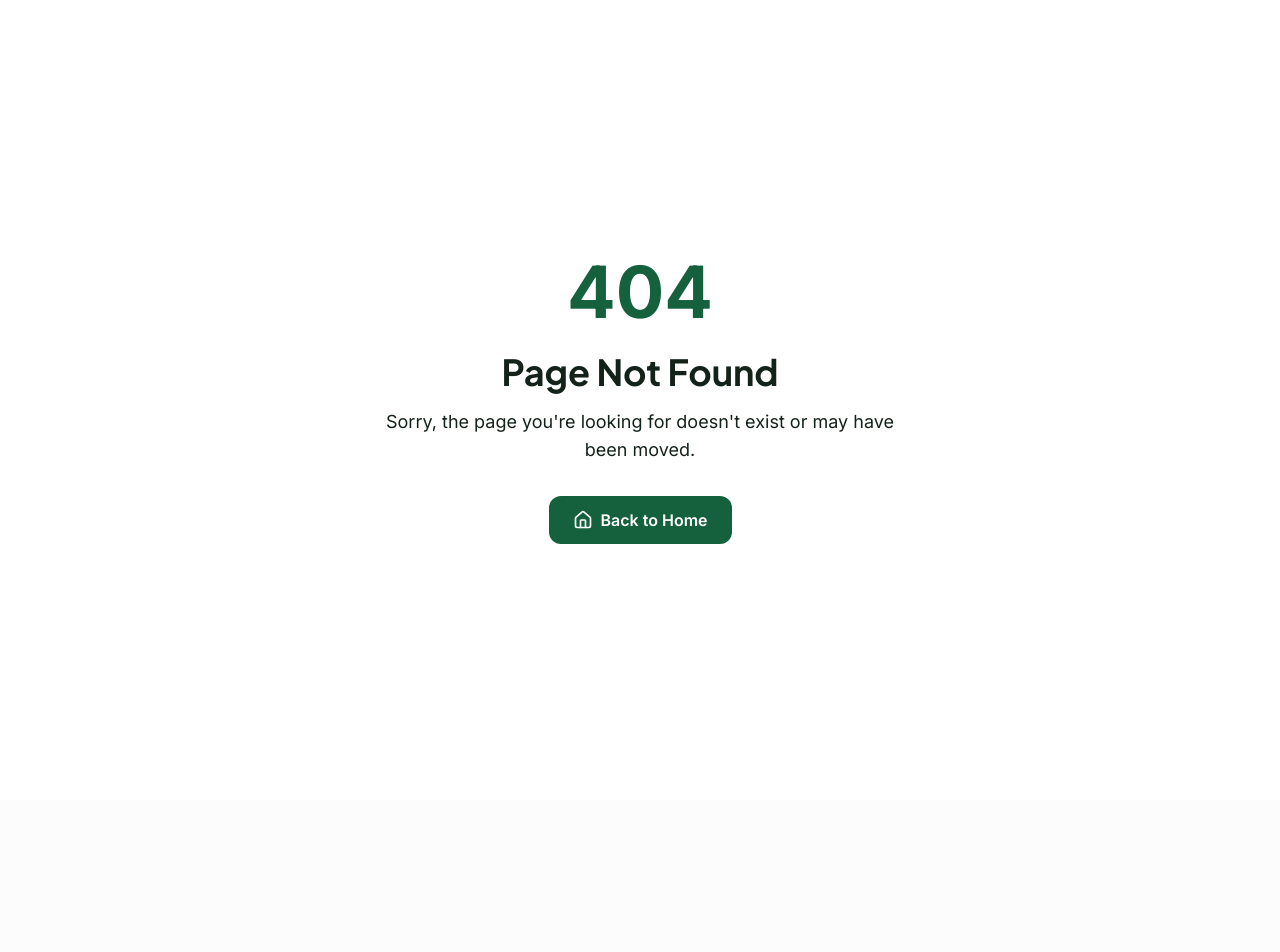
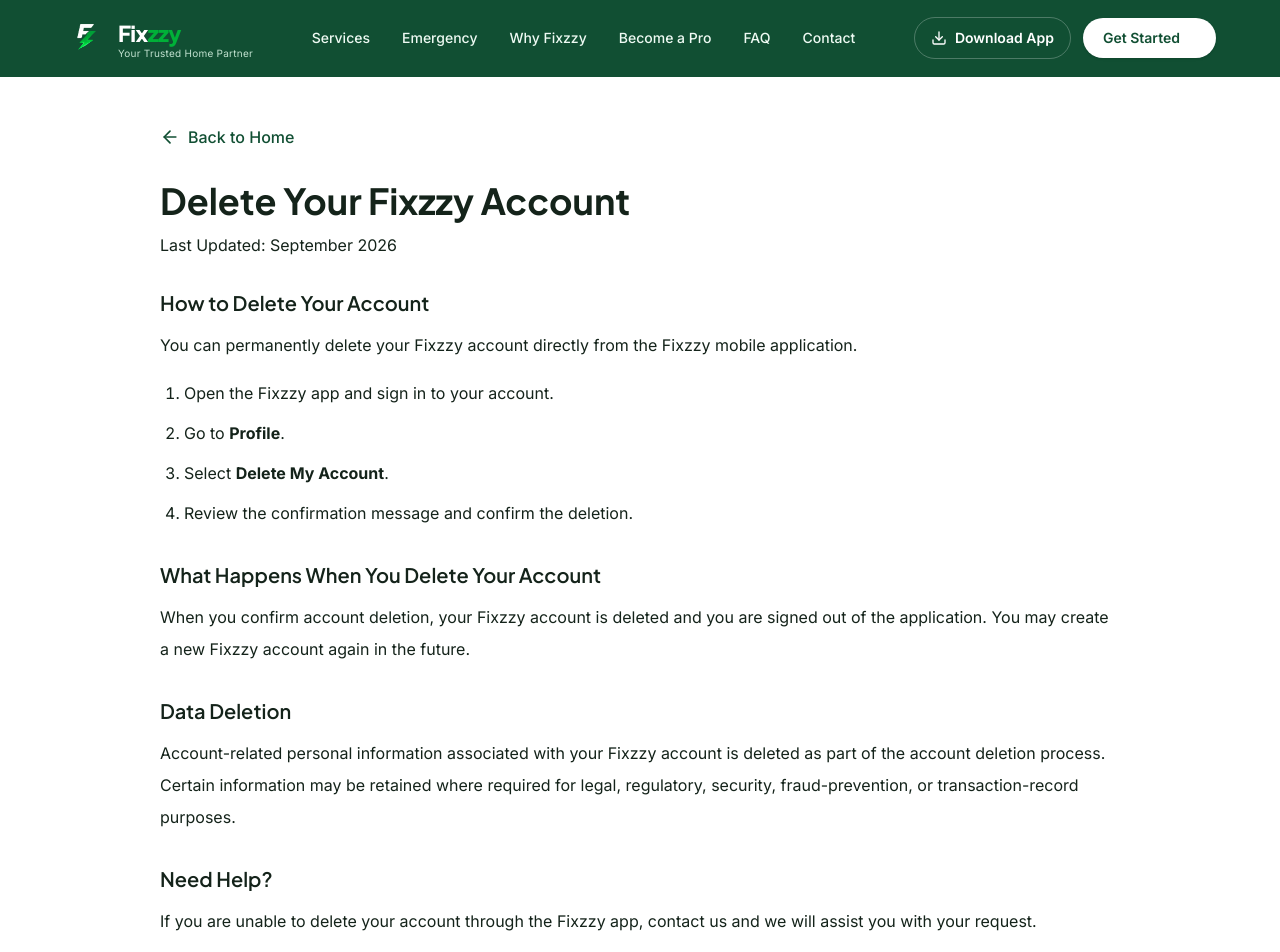
Before and after one commit to SyedNayab740/fixzzy-website, a React (Vite) app: page /delete-account in a window 1280 px wide. Before the commit this address had no page. Shown: the top 952 px of the page. Before the commit the page ends 800 px from the top, so only its background shows below. Built offline with nearby package versions, Linux system fonts and the light colour scheme.

Commit message:
Add account deletion page

```diff
--- a/src/App.jsx
+++ b/src/App.jsx
@@ -9,6 +9,7 @@ import Footer from "./components/Footer";
 const NotFound = lazy(() => import("./components/NotFound"));
 const TermsAndConditions = lazy(() => import("./components/TermsAndConditions"));
 const PrivacyPolicy = lazy(() => import("./components/PrivacyPolicy"));
+const DeleteAccount = lazy(() => import("./components/DeleteAccount"));
 const RefundCancellationPolicy = lazy(() => import("./components/RefundCancellationPolicy"));
 const Services = lazy(() => import("./components/Services"));
 const Emergency = lazy(() => import("./components/Emergency"));
@@ -81,6 +82,7 @@ export default function App() {
           <Route path="/" element={<HomePage />} />
           <Route path="/terms-and-conditions" element={<TermsAndConditions />} />
           <Route path="/privacy-policy" element={<PrivacyPolicy />} />
+          <Route path="/delete-account" element={<DeleteAccount />} />
           <Route path="/refund-cancellation-policy" element={<RefundCancellationPolicy />} />
           <Route path="*" element={<NotFound />} />
         </Routes>
--- /dev/null
+++ b/src/components/DeleteAccount.jsx
@@ -0,0 +1,103 @@
+import { ArrowLeft } from "lucide-react";
+import { Link } from "react-router-dom";
+import { useEffect } from "react";
+import Header from "./Header";
+import Footer from "./Footer";
+
+export default function DeleteAccount() {
+  useEffect(() => {
+    document.title = "Delete Account | Fixzzy";
+  }, []);
+
+  return (
+    <>
+      <Header />
+
+      <div className="min-h-screen bg-bg">
+        <div className="mx-auto w-full max-w-5xl px-4 sm:px-6 lg:px-8 py-8 sm:py-12">
+
+          <Link
+            to="/"
+            className="inline-flex items-center gap-2 mb-8 text-brand-700 hover:text-brand-900 font-medium"
+          >
+            <ArrowLeft className="w-5 h-5" />
+            Back to Home
+          </Link>
+
+          <h1 className="text-3xl sm:text-4xl font-bold text-ink">
+            Delete Your Fixzzy Account
+          </h1>
+
+          <p className="mt-3 text-ink-secondary">
+            Last Updated: September 2026
+          </p>
+
+          <div className="mt-8 space-y-8 text-ink-secondary leading-7 sm:leading-8">
+
+            <section>
+              <h2 className="text-xl font-semibold text-ink mb-3">
+                How to Delete Your Account
+              </h2>
+              <p>
+                You can permanently delete your Fixzzy account directly from
+                the Fixzzy mobile application.
+              </p>
+
+              <ol className="list-decimal pl-6 mt-4 space-y-2">
+                <li>Open the Fixzzy app and sign in to your account.</li>
+                <li>Go to <strong>Profile</strong>.</li>
+                <li>Select <strong>Delete My Account</strong>.</li>
+                <li>Review the confirmation message and confirm the deletion.</li>
+              </ol>
+            </section>
+
+            <section>
+              <h2 className="text-xl font-semibold text-ink mb-3">
+                What Happens When You Delete Your Account
+              </h2>
+              <p>
+                When you confirm account deletion, your Fixzzy account is
+                deleted and you are signed out of the application. You may
+                create a new Fixzzy account again in the future.
+              </p>
+            </section>
+
+            <section>
+              <h2 className="text-xl font-semibold text-ink mb-3">
+                Data Deletion
+              </h2>
+              <p>
+                Account-related personal information associated with your
+                Fixzzy account is deleted as part of the account deletion
+                process. Certain information may be retained where required
+                for legal, regulatory, security, fraud-prevention, or
+                transaction-record purposes.
+              </p>
+            </section>
+
+            <section>
+              <h2 className="text-xl font-semibold text-ink mb-3">
+                Need Help?
+              </h2>
+              <p>
+                If you are unable to delete your account through the Fixzzy
+                app, contact us and we will assist you with your request.
+              </p>
+
+              <p className="mt-3">
+                <strong>Fixzzy Technologies</strong>
+              </p>
+              <p>Email: support@fixzzy.in</p>
+              <p>Phone: +91 6281332854</p>
+              <p>Location: Nandyal, Andhra Pradesh, India</p>
+            </section>
+
+          </div>
+
+        </div>
+      </div>
+
+      <Footer />
+    </>
+  );
+}
```
